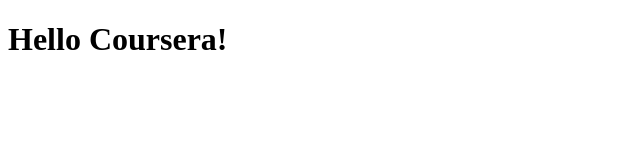
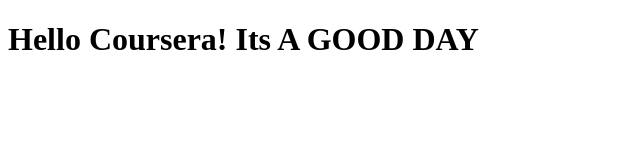
Before and after one commit to Clark9718/coursera, a plain HTML site: page index.html in a window 1280 px wide. Shown: the whole page, without its empty margins (0-640 px from the left). Drawn offline with Linux system fonts and the light colour scheme.

Commit message:
small addition

```diff
--- a/index.html
+++ b/index.html
@@ -4,6 +4,6 @@
 	<title>Hello Coursera!</title>
 </head>
 <body>
-<h1>Hello Coursera!</h1>
+<h1>Hello Coursera! Its A GOOD DAY</h1>
 </body>
 </html>
```
